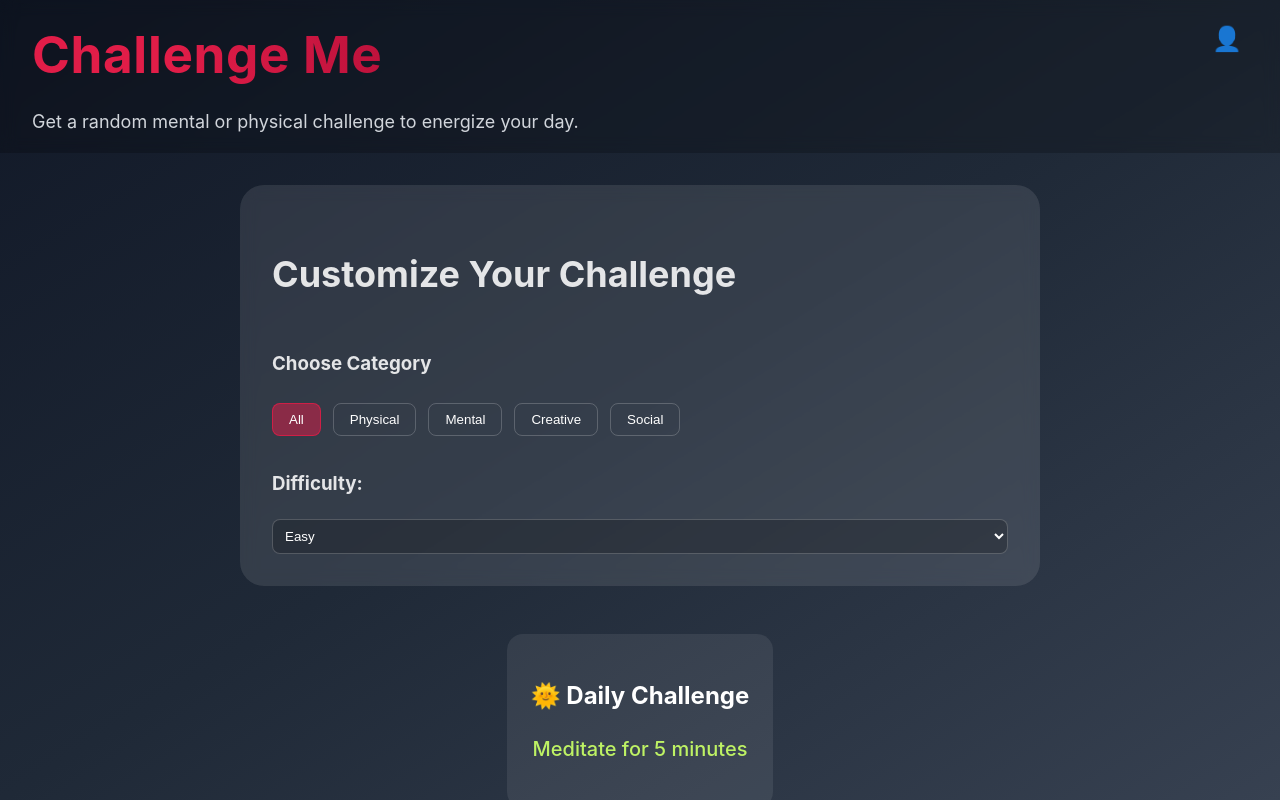
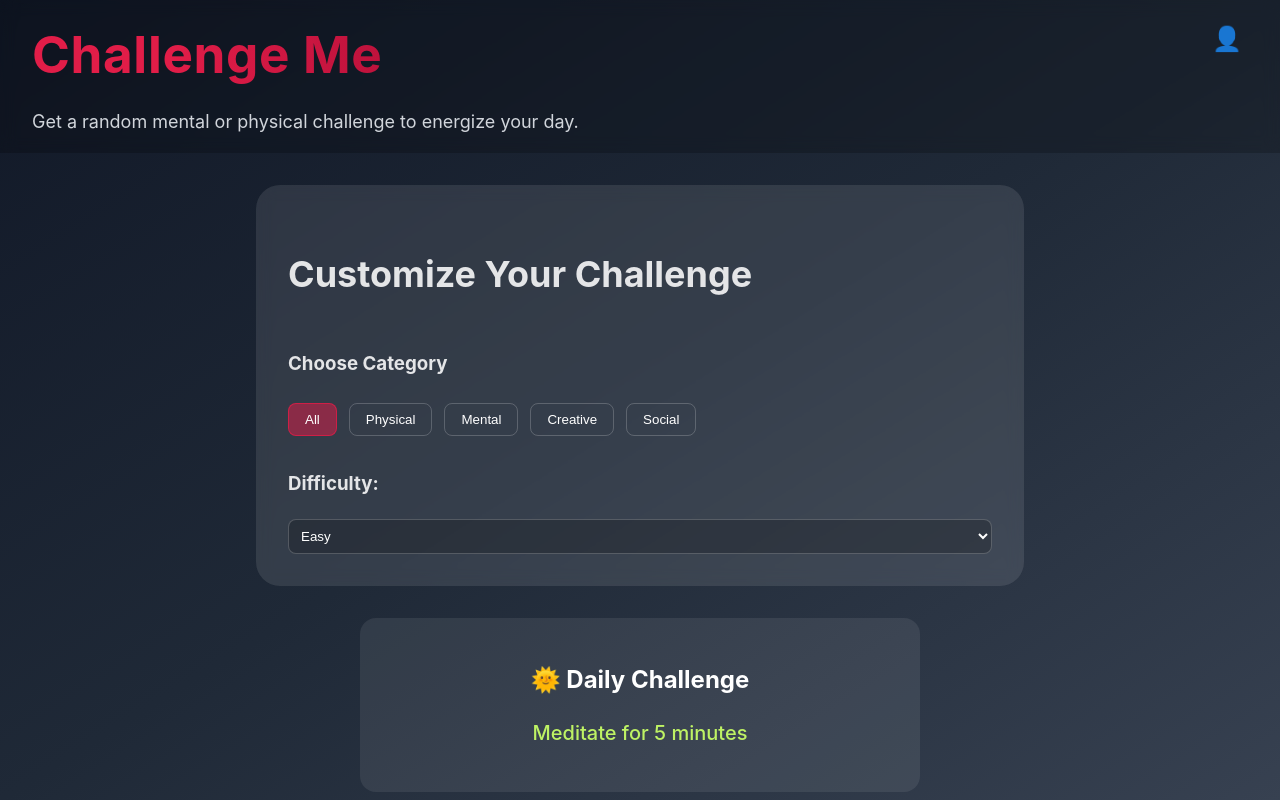
Before and after one commit to robertoandino/challenge-me, a React (Vite) app: page / in a window 1280 px wide. Built offline with nearby package versions, Linux system fonts and the light colour scheme.

Commit message:
Refactor left column styles for improved layout and aesthetics

```diff
--- a/src/pages/Home.css
+++ b/src/pages/Home.css
@@ -47,11 +47,11 @@ html, body {
     box-sizing: border-box;
 }
 
-.left-column,
-.right-column {
-    display: flex;
-    flex-direction: column;
-    gap: 1rem;
+.left-column {
+   background: rgba(255, 255, 255, 0.05);
+   border-radius: 1rem;
+   padding: 2rem;
+   backdrop-filter: blur(6px);
 }
 
 .main-container {
@@ -66,11 +66,12 @@ html, body {
 .page-content {
     display: grid;
     grid-template-columns: 2fr 1fr;
-    gap: 1.5rem;
+    gap: 2rem;
     width: 100%;
     max-width: 1200px;
     margin: 0 auto;
     padding: 1rem;
+    box-sizing: border-box;
 }
 
 .page-content {
```
